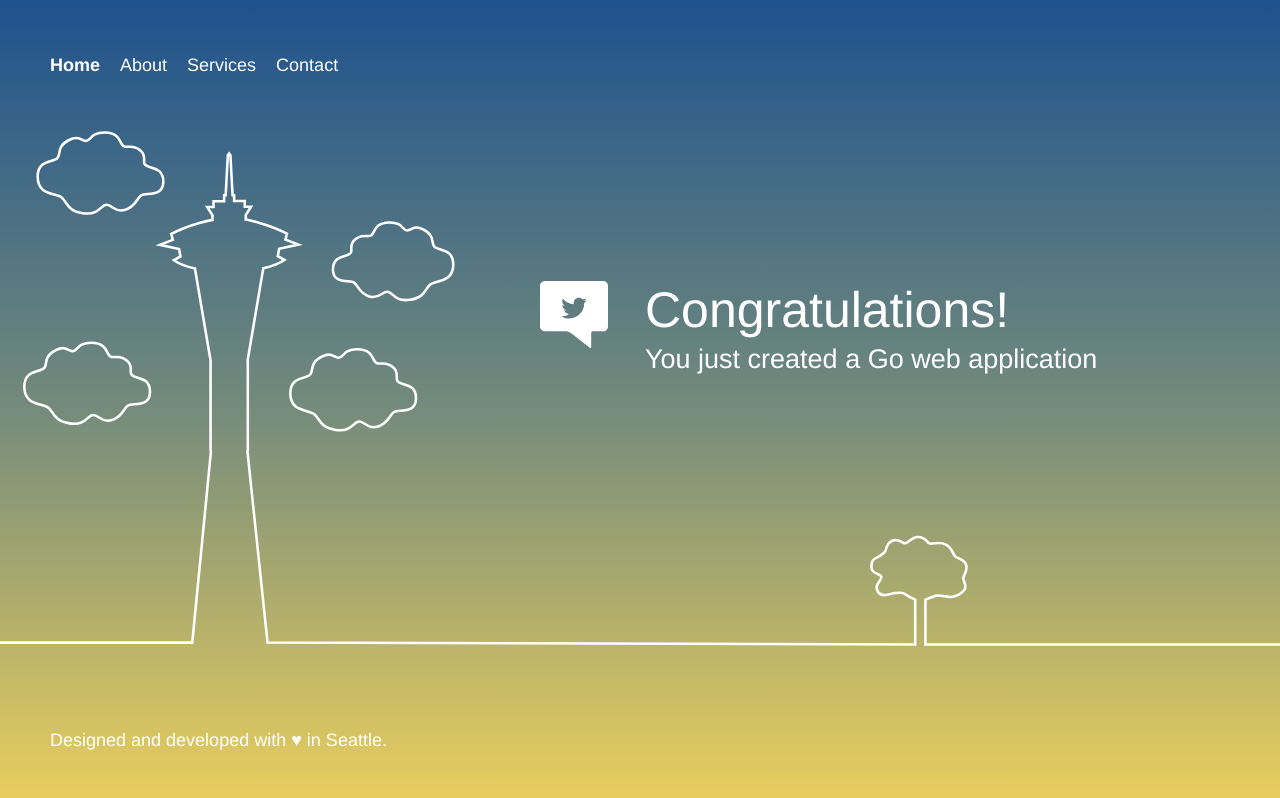
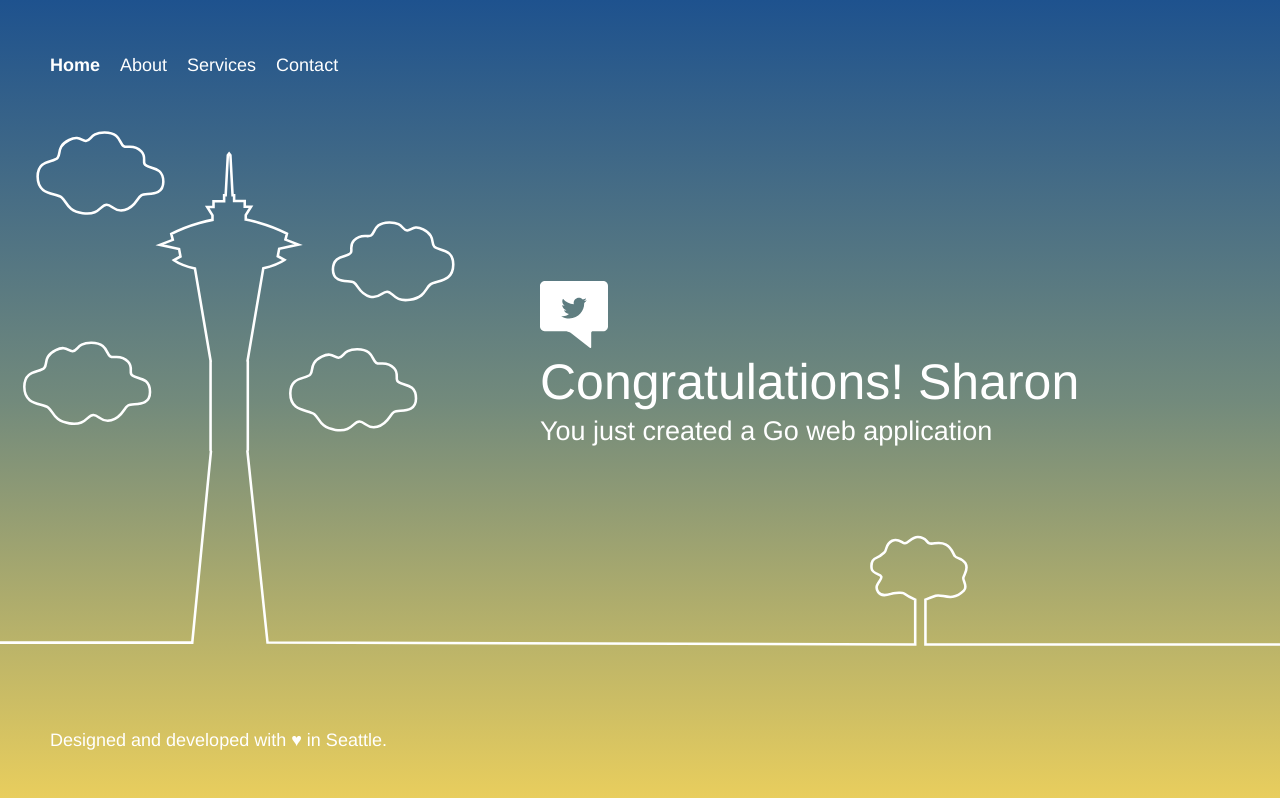
Before and after one commit to sharonz2006/mySecondGo, a plain HTML site: page public/index.html in a window 1280 px wide. Drawn offline with Linux system fonts and the light colour scheme.

Commit message:
Sharon's change
My signature

```diff
--- a/public/index.html
+++ b/public/index.html
@@ -58,7 +58,7 @@
         <div class="message">
             <a class="twitter-link" href="http://twitter.com/home/?status=I%20created%20a%20project%20with%20AWS%20CodeStar!%20%23AWS%20%23AWSCodeStar%20https%3A%2F%2Faws.amazon.com%2Fcodestar"><img src="assets/img/tweet.svg" /></a>
             <div class="text">
-                <h1>Congratulations!</h1>
+                <h1>Congratulations! Sharon</h1>
                 <h2>You just created a Go web application</h2>
             </div>
         </div>
```
